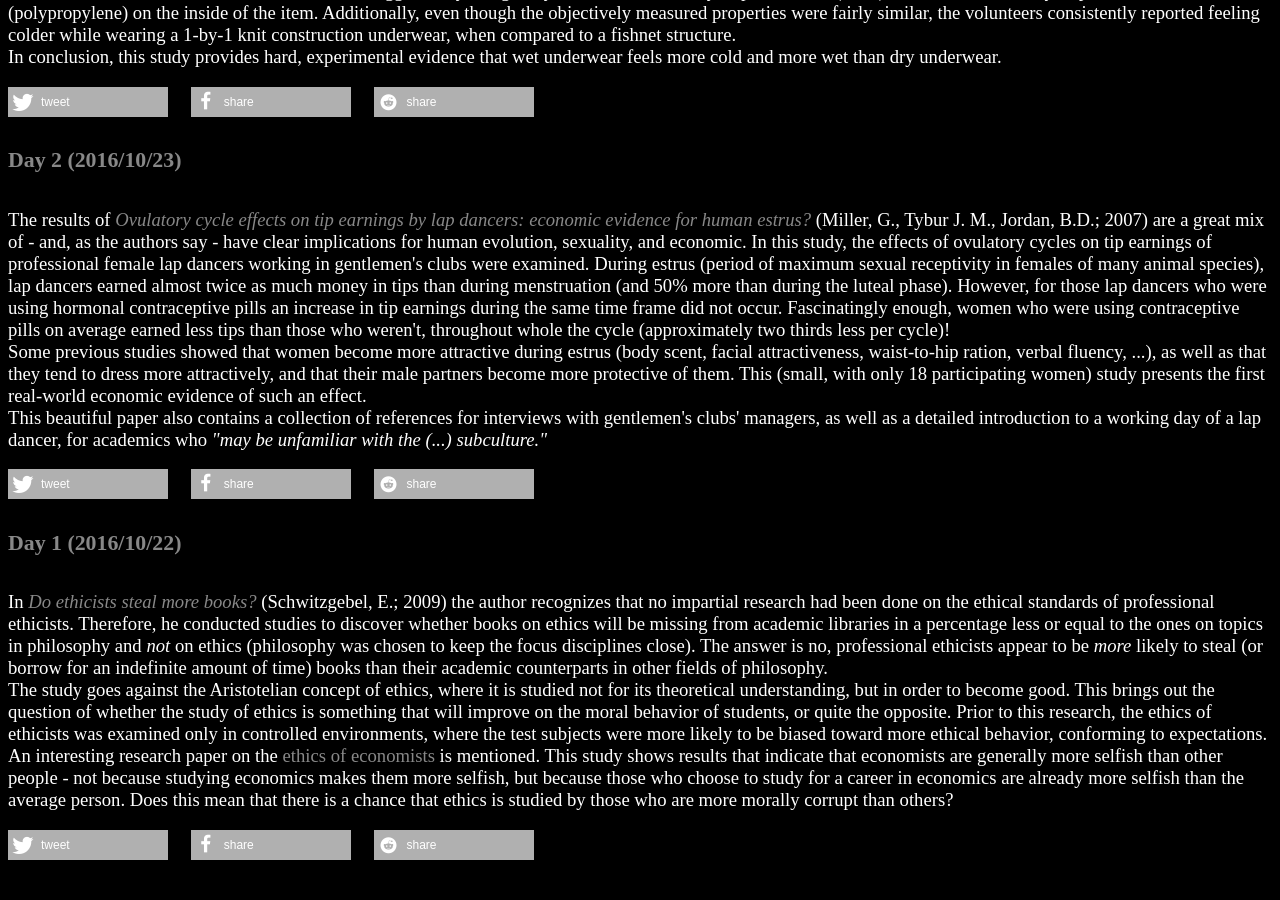
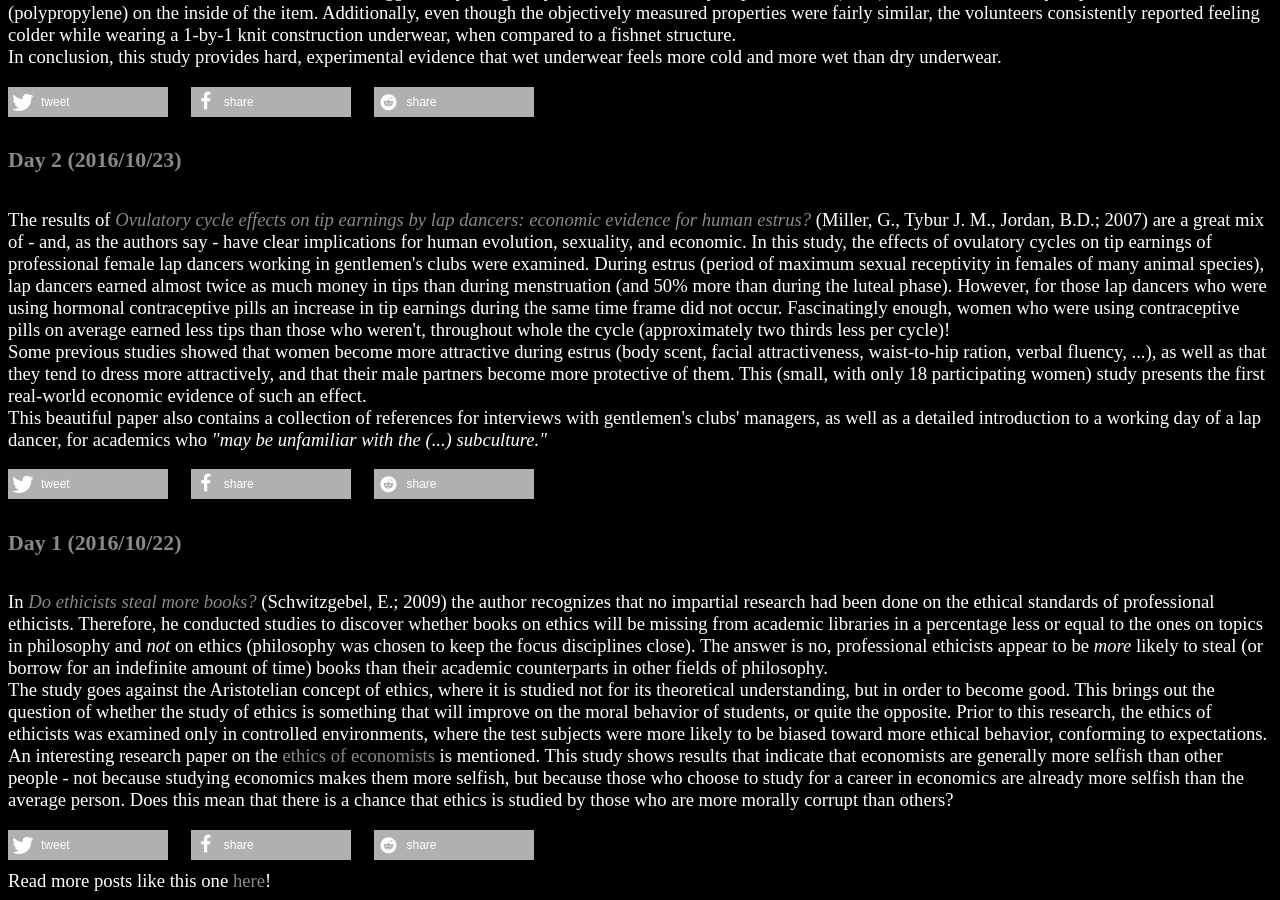
Before and after one commit to Shaidil/shaidil.github.io, a Jekyll site: the page built from post.html, in a window 1280 px wide and 900 px high, scrolled down 4139 px. Built offline with Jekyll 4.4.1, drawn with Linux system fonts in a browser that asks for light colours; nearby versions of some CDN libraries; some web fonts are replaced; before the commit the page ends 5017 px from its top, so only the background shows below that.

Commit message:
Update post.html

```diff
--- a/post.html
+++ b/post.html
@@ -28,5 +28,7 @@
     <div class="shariff" data-lang="en" data-theme="grey" data-twitter-via="Turtle_Things" data-services="[&quot;twitter&quot;,&quot;facebook&quot;,&quot;reddit&quot;]" data-title="{{ post.title }}" data-url="http://happyturtlethings.com/{{ post.url }}"></div>
 {% endfor %}
     <script src="javascripts/shariff.complete.js"></script>
+
+      Read more posts like this one <a href="http://www.happyturtlethings.net/post.html">here</a>!
   </body>
 </html>
```
